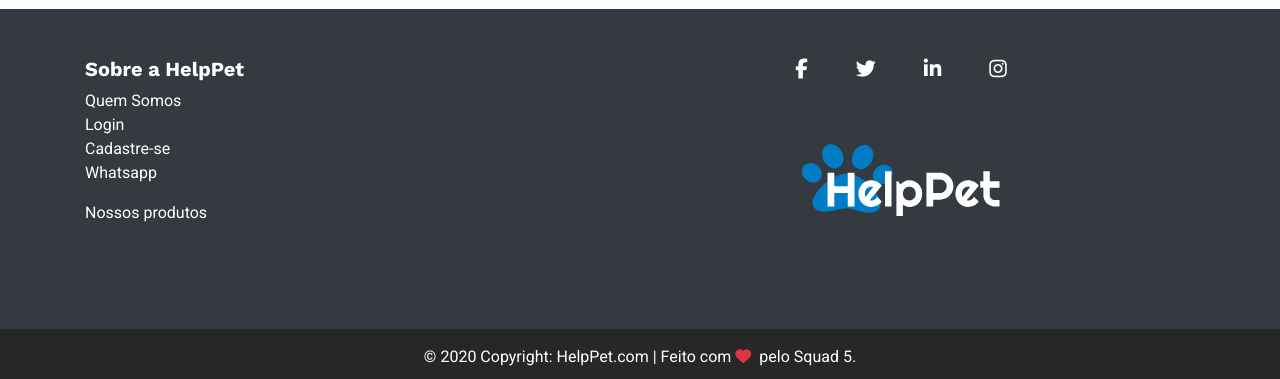
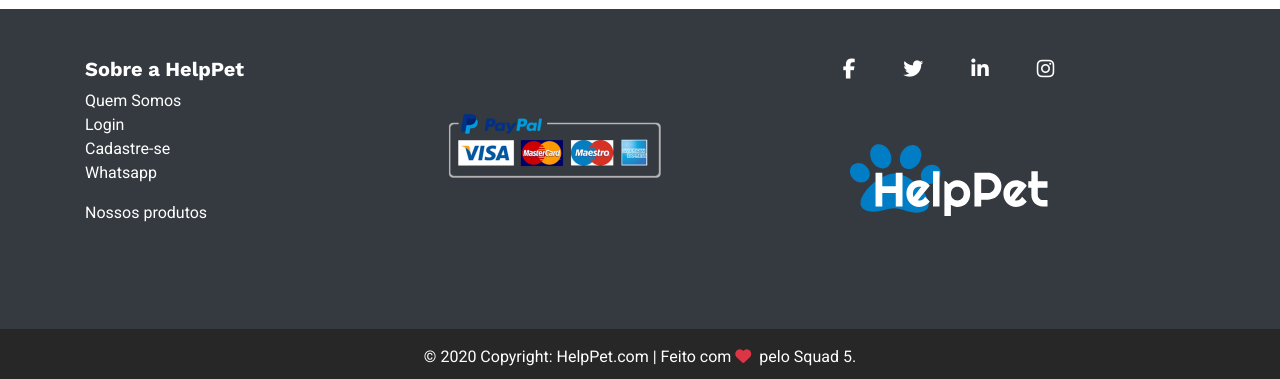
Before and after one commit to juliop3p/HelppetFrontend, an Angular app in the folder frontend/: page /home in a window 1280 px wide. Shown: the part 1155-1534 px from the top of the page. Built offline with nearby package versions, Linux system fonts and the light colour scheme; no server answers.

Commit message:
update footer

```diff
--- a/frontend/src/app/components/footer/footer.component.html
+++ b/frontend/src/app/components/footer/footer.component.html
@@ -5,7 +5,7 @@
     <!-- Grid row-->
     <div class="row">
       <!-- Grid column -->
-      <div class="col-12 col-md-6 text-white mb-5 text-left">
+      <div class="col-12 col-md-5 text-white mb-5 text-left">
         <h3 class="lead font-weight-bold">Sobre a HelpPet</h3>
         <a (click)="scrollTop()" class="text-white" routerLink="/sobre"
           >Quem Somos</a
@@ -35,8 +35,13 @@
         </div>
       </div>
 
+      <div class="col-12 col-md-2 mt-5">
+      <div class="d-flex justify-content-end mr-md-5">
+        <img style="height: 86px; width: 240px" src="assets/paypal.png" alt="logo">
+      </div>
+    </div>
 
-      <div class="col-12 col-md-6">
+      <div class="col-12 col-md-5">
         <div class="mb-5 flex-center">
           <!-- Facebook -->
           <a class="fb-ic text-white">
@@ -61,6 +66,7 @@
             <a (click)="scrollTop()" routerLink="/sobre" class="card-hover"
             ><img style="height: 200px; width: 200px" src="assets/logo.svg" alt="logo"></a>
           </div>
+
         </div>
       </div>
       <!-- Grid column -->
```
